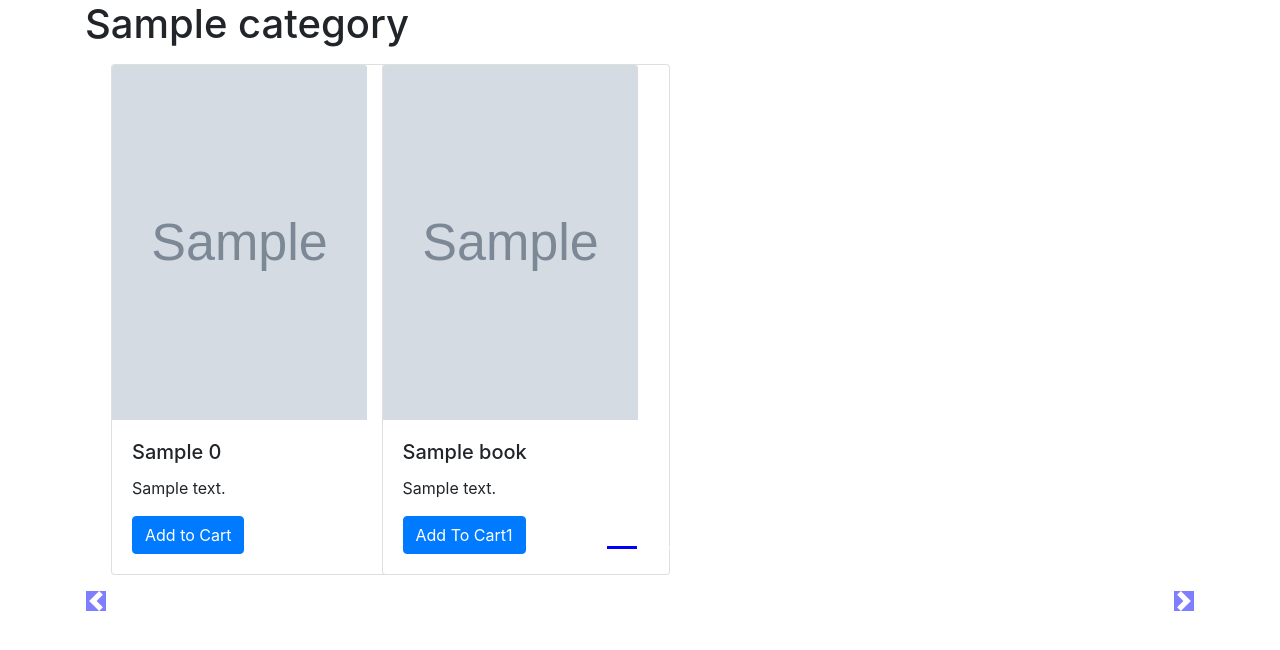
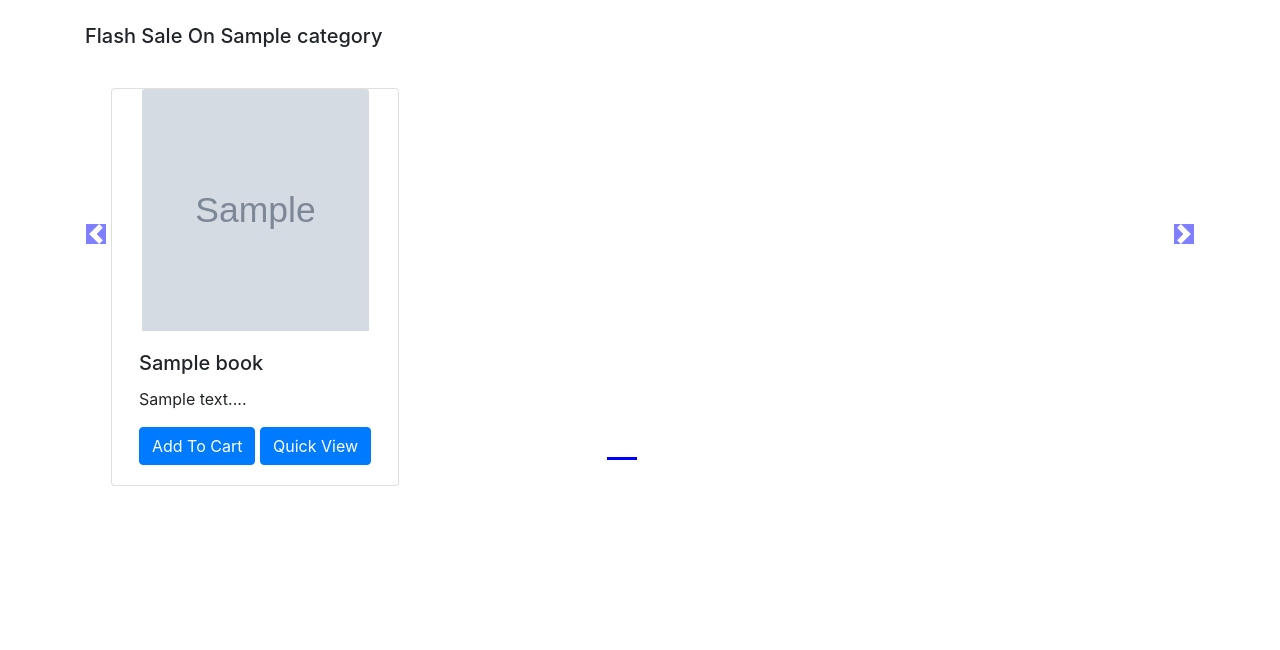
Before and after one commit to ShubhTest4U/DjangoBookStore, a Django app: template bookpro/bookapp/templates/bookapp/index.html in a window 1280 px wide. Shown: the part 56-706 px from the top of the page. Run offline with Django 3.2, Linux system fonts and the light colour scheme; the template is opened without the code that fills it: most values are stand-ins (such as "Sample title", 1, 10 or a date in 2020); grey boxes marked "Sample" are stand-in pictures; some libraries are stand-ins or nearby versions.

Commit message:
index commit

```diff
--- a/bookpro/bookapp/templates/bookapp/index.html
+++ b/bookpro/bookapp/templates/bookapp/index.html
@@ -12,8 +12,8 @@
 
           .col-md-3 img{
 
-          width: 255px;
-          height: 355px;
+          max-width: 227px;
+          height: 242px;
           }
 
           body .carousel-indicator li{
@@ -33,6 +33,7 @@
           .carousel-control-next{
           top: auto;
           bottom: auto;
+          padding-top: 152px;
         }
            body .no-padding{
            padding-left: 0,
@@ -45,8 +46,9 @@
 <div class="container">
     <!--Slideshow starts here -->
     {% for book, range, nSlides in allBooks %}
-    <h1>{{book.0.category}}</h1>
-<div id="demo{{forloop.counter}}" class="carousel slide my-3" data-ride="carousel">
+    <h5 class="my-4">Flash Sale On {{book.0.category}}</h5>
+    <div class="row">
+<div id="demo{{forloop.counter}}" class="col carousel slide my-3" data-ride="carousel">
     <ul class="carousel-indicators">
       <li data-target="#demo{{forloop.counter}}" data-slide-to="0" class="active"></li>
 
@@ -59,30 +61,23 @@
     <div class="container carousel-inner no-padding">
 
       <div class="carousel-item active">
-        <div class="col-xs-3 col-sm-3 col-md-3">
-          <div class="card" style="width: 18rem;">
-            <img src='/media/{{book.0.image}}' class="card-img-top" alt="...">
-            <div class="card-body">
-                <h5 class="card-title">{{book.0.book_name}}</h5>
-                <p class="card-text">{{book.0.desc}}</p>
-                <a href="#" class="btn btn-primary">Add to Cart</a>
-            </div>
-          </div>
-       </div>
 
 
-        {% for i in book|slice:"1:"%}
+
+        {% for i in book %}
         <div class="col-xs-3 col-sm-3 col-md-3">
-          <div class="card" style="width: 18rem;">
+          <div class="card align-items-center" style="width: 18rem;">
             <img src='/media/{{i.image}}' class="card-img-top" alt="...">
             <div class="card-body">
               <h5 class="card-title">{{i.book_name}}</h5>
-              <p class="card-text">{{i.desc}}</p>
-              <a href="#" class="btn btn-primary">Add To Cart1</a>
+              <p class="card-text">{{i.desc|slice:"0:53"}}...</p>
+
+			  <button id="bk{{i.id}}" class="btn btn-primary cart">Add To Cart</button>
+			  <a href="/book/books/{{i.id}}"> <button id="qv{{i.id}}" class="btn btn-primary cart">Quick View</button></a>
             </div>
           </div>
         </div>
-        {% if forloop.counter|divisibleby:3 and forloop.counter > 0 and not forloop.last %}
+        {% if forloop.counter|divisibleby:4 and forloop.counter > 0 and not forloop.last %}
       </div><div class="carousel-item">
         {% endif %}
 
@@ -100,6 +95,38 @@
     <a class="carousel-control-next" href="#demo{{forloop.counter}}" data-slide="next">
         <span class="carousel-control-next-icon"></span>
     </a>
+    </div>
     {% endfor %}
 </div>
  {% endblock %}
+
+{% block js %}
+<script>
+console.log('working');
+if(localStorage.getItem('cart') == null){
+var cart = {};
+}
+else
+{
+cart = JSON.parse(localStorage.getItem('cart'));
+document.getElementById('cart').innerHTML = Object.keys(cart).length;
+}
+$('.cart').click(function(){
+console.log('clicked');
+var idstr = this.id.toString();
+console.log(idstr);
+if (cart[idstr] !=undefined){
+cart[idstr] = cart[idstr] + 1;
+}
+else
+{
+cart[idstr] = 1;
+}
+console.log(cart);
+localStorage.setItem('cart', JSON.stringify(cart));
+document.getElementById('cart').innerHTML = Object.keys(cart).length;
+});
+$('#popcart').popover();
+document.getElementById("popcart").setAttribute('data-content', '<h5>Your Book Cart</h5>');
+</script>
+{% endblock %}
```
